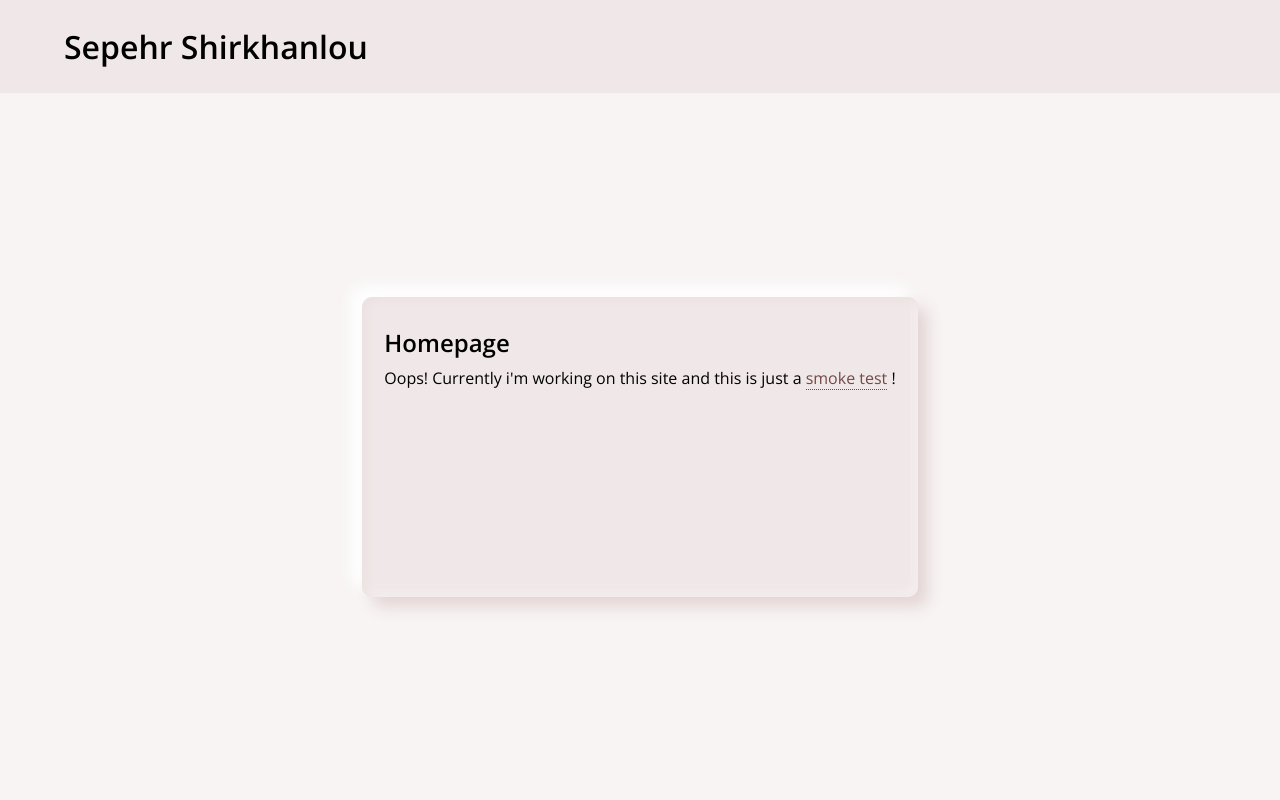
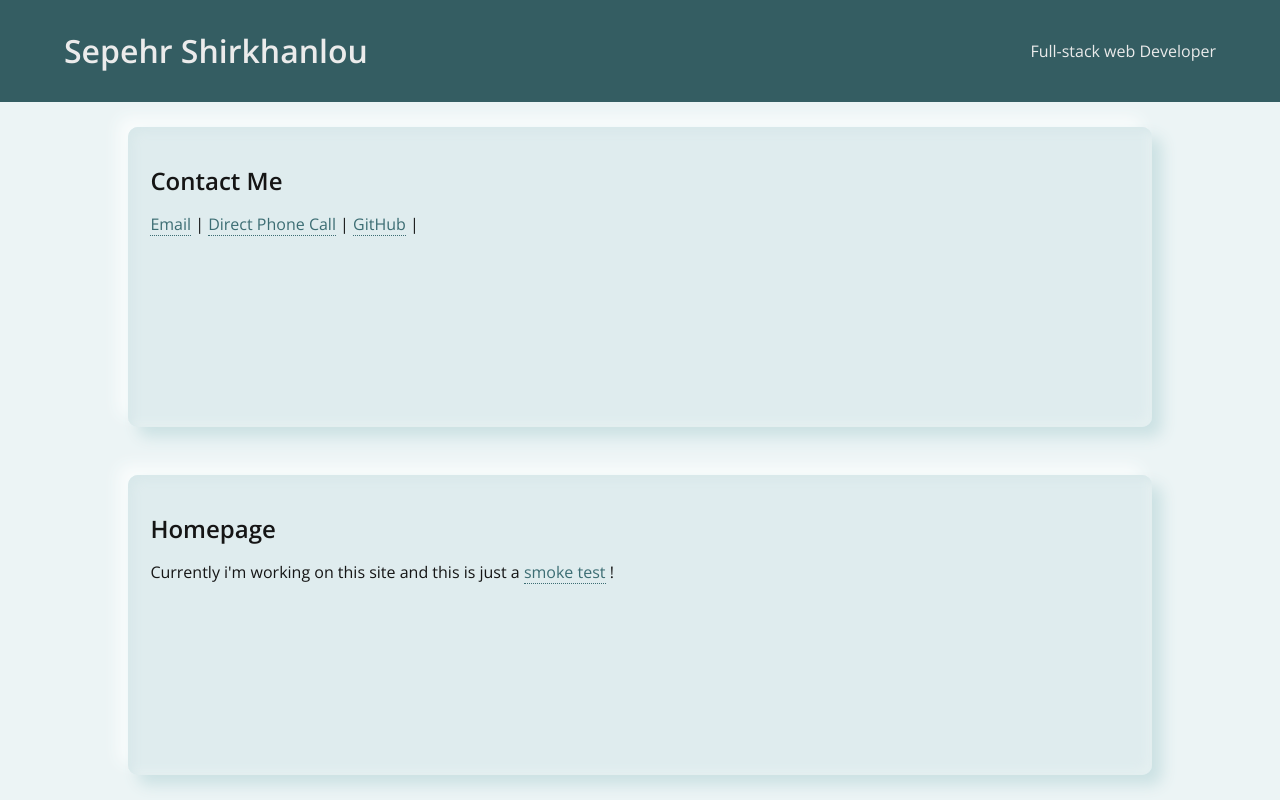
Before and after one commit to ssnr021/portfolio, a plain HTML site: page dist/index.html in a window 1280 px wide. Drawn offline with nearby package versions, Linux system fonts and the light colour scheme; files that its build step writes are made by us from their sources.

Commit message:
Add contact info

```diff
--- a/index.html
+++ b/dist/index.html
@@ -11,16 +11,33 @@
       href="https://fonts.googleapis.com/css2?family=Open+Sans:wght@300;400;600&display=swap"
       rel="stylesheet"
     />
-    <link rel="stylesheet" href="style.css" />
+    <link rel="stylesheet" href="css/style.css" />
   </head>
   <body>
-    <div class="navbar">
+    <navbar class="navbar">
       <div class="logo">
         <h1>sepehr shirkhanlou</h1>
       </div>
-    </div>
-    <div class="main">
-      <div class="card">
+      <ul class="navlinks">
+        <li class="navitem">Full-stack web Developer</li>
+      </ul>
+    </navbar>
+    <section class="main">
+      <div class="card contact">
+        <h2>contact me</h2>
+        <ul>
+          <li>
+            <a href="mailto:sepehr.shirkhanlou@yahoo.com">Email</a>
+          </li>
+          <li>
+            <a target="_self" href="tel:+989129268546">Direct Phone Call</a>
+          </li>
+          <li>
+            <a target="_blank" href="https://github.com/ssnr021/">GitHub</a>
+          </li>
+        </ul>
+      </div>
+      <div class="card oops">
         <h2>Homepage</h2>
         <p>
           Currently i'm working on this site and this is just a
@@ -30,6 +47,6 @@
           !
         </p>
       </div>
-    </div>
+    </section>
   </body>
 </html>
--- /dev/null
+++ b/src/style.scss
@@ -0,0 +1,105 @@
+$font-family: "Open Sans", sans-serif;
+$bg: rgb(236, 244, 245);
+* {
+  padding: 0;
+  margin: 0;
+  box-sizing: border-box;
+}
+
+body {
+  display: flex;
+  flex-direction: column;
+  height: 100vh;
+
+  font-family: $font-family;
+}
+
+.navbar {
+  background-color: darken($color: $bg, $amount: 65);
+  color: #ebebeb;
+
+  flex: 1;
+  padding: 1.2rem 5vw;
+
+  display: flex;
+  justify-content: space-between;
+  align-items: center;
+
+  .logo {
+    text-transform: capitalize;
+  }
+
+  .navlinks {
+    list-style: none;
+  }
+}
+
+.main {
+  background-color: $bg;
+  color: #151515;
+
+  flex: 11;
+  padding: 0 5vw;
+
+  display: flex;
+  flex-direction: column;
+  justify-content: center;
+  align-items: center;
+
+  .card {
+    background-color: darken($color: $bg, $amount: 4);
+    padding: 1.4rem;
+    margin: 1.5rem;
+
+    min-height: 300px;
+    min-width: 80vw;
+
+    border-radius: 10px;
+    box-shadow: 10px 10px 15px darken($color: $bg, $amount: 10),
+      -10px -10px 15px lighten($color: $bg, $amount: 4),
+      inset 5px 5px 10px darken($color: $bg, $amount: 6),
+      inset -5px -5px 10px darken($color: $bg, $amount: 2);
+    h2 {
+      line-height: 4rem;
+    }
+
+    a {
+      text-decoration: none;
+      border-bottom: 0.1rem dotted;
+      color: darken($color: $bg, $amount: 60);
+      font-weight: 400;
+    }
+    a:hover {
+      background-color: darken($color: $bg, $amount: 8);
+    }
+  }
+
+  .contact {
+    h2 {
+      text-transform: capitalize;
+    }
+
+    ul {
+      list-style: none;
+    }
+    li {
+      display: inline;
+    }
+    li::after {
+      content: " | ";
+    }
+  }
+}
+
+@media (max-width: 720px) {
+  .navbar {
+    flex: 1.5;
+    flex-direction: column;
+    justify-content: space-evenly;
+    font-size: 0.9rem;
+  }
+
+  .main {
+    flex: 10.5;
+  }
+}
--- a/style.scss
+++ /dev/null
@@ -1,84 +0,0 @@
-$font-family: "Open Sans", sans-serif;
-$bg: rgb(248, 244, 244);
-* {
-  padding: 0;
-  margin: 0;
-  box-sizing: border-box;
-}
-
-body {
-  display: flex;
-  flex-direction: column;
-  height: 100vh;
-
-  font-family: $font-family;
-}
-.navbar {
-  padding: 1rem 5vw;
-  flex: 1;
-  background-color: darken($color: $bg, $amount: 4);
-  display: flex;
-  justify-content: space-between;
-  align-items: center;
-
-  box-shadow: 10px 10x 15px red;
-  .logo {
-    text-transform: capitalize;
-  }
-}
-
-.main {
-  padding: 1rem 5vw;
-  flex: 11;
-  background-color: $bg;
-
-  display: flex;
-  flex-direction: column;
-  justify-content: center;
-  align-items: center;
-
-  h1,
-  h2,
-  h3,
-  h4,
-  h5,
-  h6 {
-    line-height: 3rem;
-    font-weight: 600;
-  }
-
-  p,
-  span {
-    font-weight: 300;
-  }
-
-  a {
-    text-decoration: none;
-    border-bottom: 0.1rem dotted;
-    color: darken($color: $bg, $amount: 60);
-    font-weight: 400;
-  }
-  a:hover {
-    background-color: darken($color: $bg, $amount: 6);
-  }
-
-  p::before {
-    content: "Oops!";
-    font-weight: 400;
-  }
-
-  transform: scale();
-}
-
-.card {
-  background-color: darken($color: $bg, $amount: 4);
-  padding: 1.4rem;
-
-  min-height: 300px;
-
-  border-radius: 10px;
-  box-shadow: 10px 10px 15px darken($color: $bg, $amount: 10),
-    -10px -10px 15px lighten($color: $bg, $amount: 4),
-    inset 5px 5px 10px darken($color: $bg, $amount: 6),
-    inset -5px -5px 10px darken($color: $bg, $amount: 2);
-}
```
Also changed, not shown: style.css (deleted).
